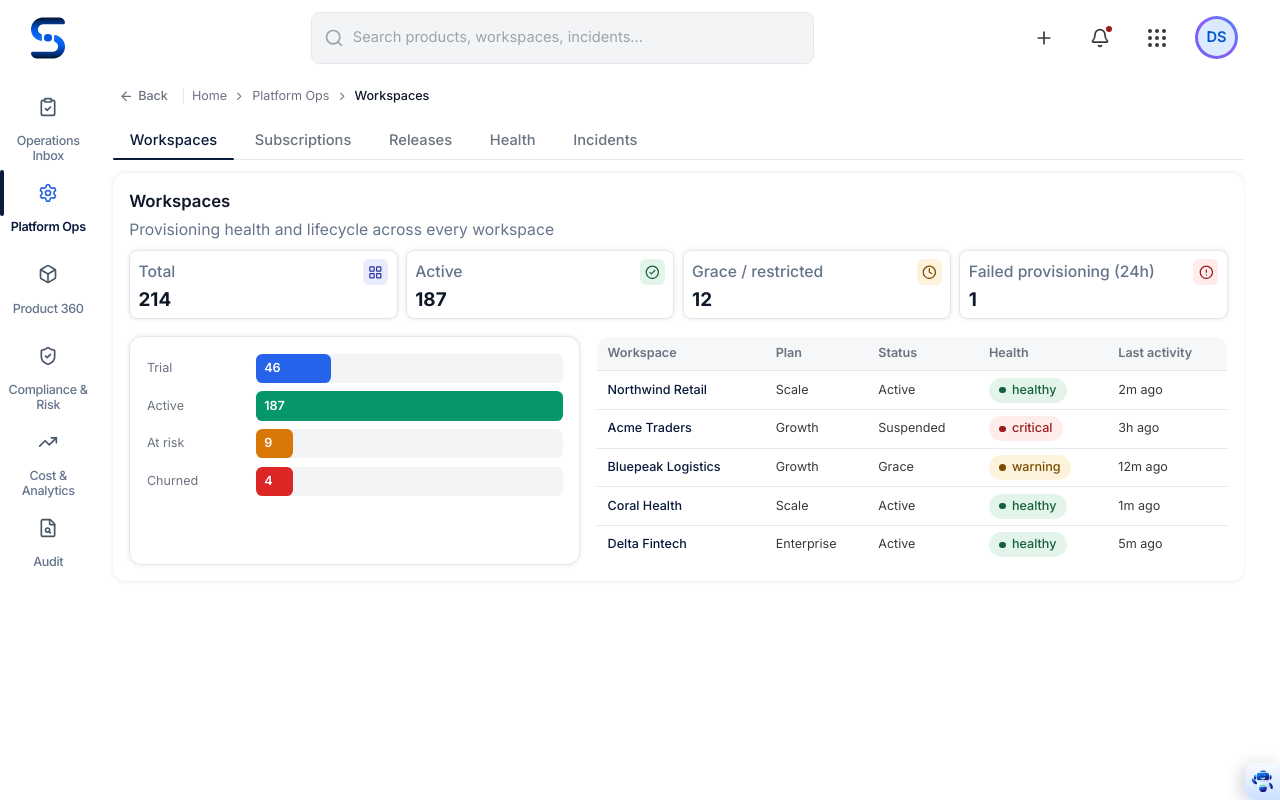
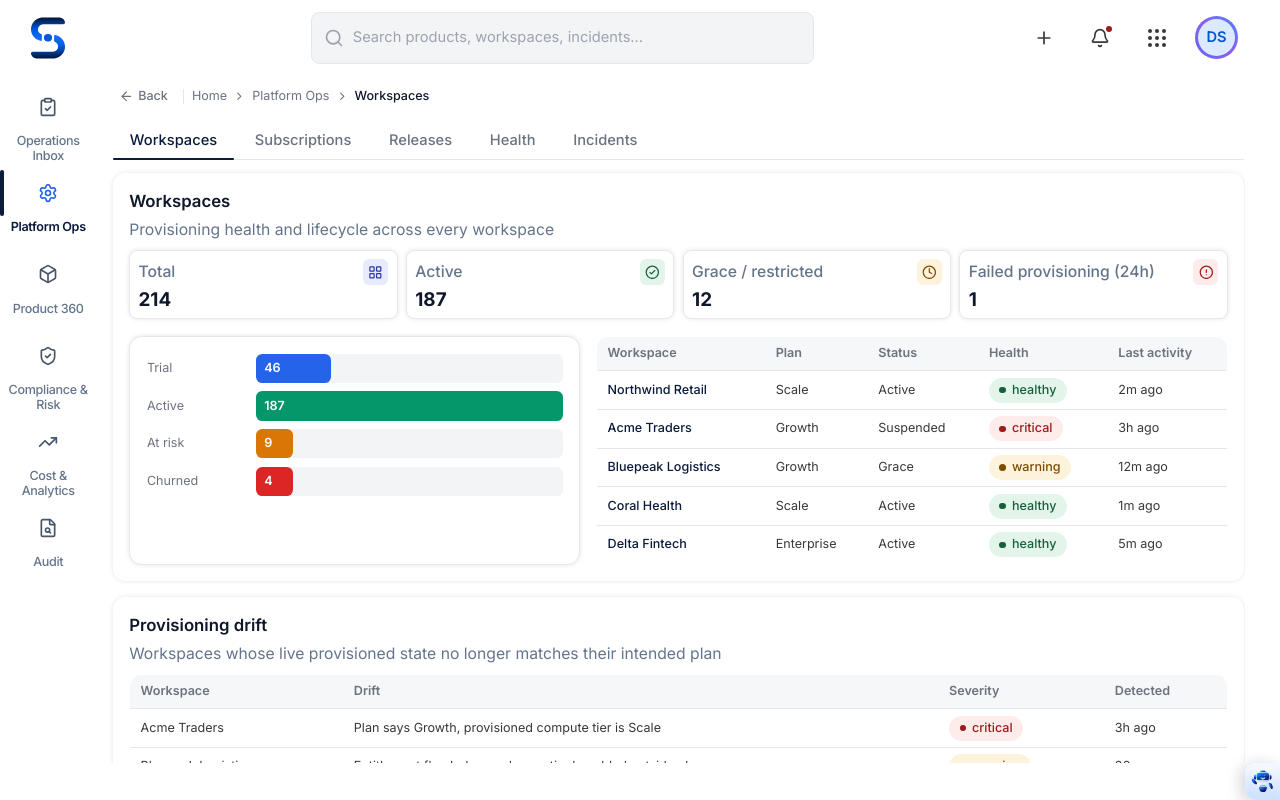
Before and after one commit to RahulRajChaudhary/Setu-v2, a Next.js app: page /founder/operations in a window 1280 px wide. Built offline with nearby package versions, Linux system fonts and the light colour scheme.

Commit message:
feat: surface provisioning drift, integrations and feature flags on Platform Ops

```diff
--- a/app/founder/operations/OperationsContent.tsx
+++ b/app/founder/operations/OperationsContent.tsx
@@ -18,6 +18,7 @@ import {
   workspaceKpis,
   workspaceFunnel,
   workspaceRows,
+  provisioningDriftRows,
   subscriptionKpis,
   subscriptionStatusDonut,
   subscriptionRows,
@@ -25,9 +26,11 @@ import {
   releaseErrorRates,
   rolloutTimeline,
   releaseRows,
+  featureFlagRows,
   productHealthGrid,
   productHealthSignals,
   dependencyMap,
+  integrationRows,
   syntheticChecks,
   incidentsBySeverity,
   incidentRows,
@@ -99,7 +102,24 @@ function WorkspacesTab() {
     { key: "lastActivity", header: "Last activity", render: (r) => r.lastActivity },
   ];
 
+  const driftColumns: Column<(typeof provisioningDriftRows)[number]>[] = [
+    { key: "workspaceName", header: "Workspace", render: (r) => r.workspaceName, sortValue: (r) => r.workspaceName },
+    { key: "driftType", header: "Drift", render: (r) => r.driftType },
+    {
+      key: "severity",
+      header: "Severity",
+      render: (r) => <StatusBadge status={r.severity} label={r.severity} />,
+      filterConfig: {
+        type: "multiSelect",
+        accessor: (r) => r.severity,
+        options: ["warning", "critical"].map((v) => ({ value: v, label: v })),
+      },
+    },
+    { key: "detectedAt", header: "Detected", render: (r) => r.detectedAt },
+  ];
+
   return (
+    <div className="flex flex-col gap-[var(--space-md)]">
       <Card title="Workspaces" description="Provisioning health and lifecycle across every workspace">
         <div className="mb-4 grid grid-cols-2 gap-[var(--space-sm)] screen-sm:grid-cols-4">
           <StatTile label="Total" value={workspaceKpis.total} tone="info" icon={<LayoutGrid size={16} />} />
@@ -125,6 +145,18 @@ function WorkspacesTab() {
           />
         </div>
       </Card>
+
+      <Card title="Provisioning drift" description="Workspaces whose live provisioned state no longer matches their intended plan">
+        <DataTable
+          columns={driftColumns}
+          rows={provisioningDriftRows}
+          getRowKey={(r) => r.id}
+          pageSize={5}
+          emptyTitle="No provisioning drift"
+          emptyDescription="Every workspace's provisioned state matches its plan."
+        />
+      </Card>
+    </div>
   );
 }
 
@@ -209,6 +241,7 @@ function ReleasesTab() {
   ];
 
   return (
+    <div className="flex flex-col gap-[var(--space-md)]">
     <Card title="Releases — DORA scorecard" description="Deployment performance benchmarked against DORA elite/high/medium/low bands">
       <div className="grid grid-cols-2 gap-[var(--space-sm)] screen-sm:grid-cols-4">
         {doraScorecard.map((k) => {
@@ -271,6 +304,40 @@ function ReleasesTab() {
         </p>
         <DataTable columns={columns} rows={releaseRows} getRowKey={(r) => r.id} pageSize={5} emptyTitle="No releases" />
       </div>
+    </Card>
+    <FeatureFlagsCard />
+    </div>
+  );
+}
+
+function FeatureFlagsCard() {
+  return (
+    <Card title="Feature flags" description="Active rollout flags per product">
+      <ul className="flex flex-col gap-[var(--space-sm)]">
+        {featureFlagRows.map((f) => (
+          <li key={f.id}>
+            <div className="mb-1 flex items-center justify-between text-xs">
+              <span className="font-medium text-[var(--text-secondary)]">
+                {f.flagName} <span className="text-[var(--text-muted)]">&middot; {f.product}</span>
+              </span>
+              {f.killSwitchEnabled ? (
+                <StatusBadge status="critical" label="Kill switch armed" />
+              ) : (
+                <span className="text-[var(--text-muted)]">{f.rolloutPct}% rolled out</span>
+              )}
+            </div>
+            <div className="h-2 w-full overflow-hidden rounded-full bg-[var(--search-bg)]">
+              <div
+                className="h-full rounded-full"
+                style={{
+                  width: `${f.rolloutPct}%`,
+                  backgroundColor: f.killSwitchEnabled ? "var(--status-critical-fg)" : "var(--chart-1)",
+                }}
+              />
+            </div>
+          </li>
+        ))}
+      </ul>
     </Card>
   );
 }
@@ -362,6 +429,22 @@ function HealthTab() {
                 <span className="font-medium">{d.product}</span> &rarr; {d.service}
               </span>
               <StatusBadge status={d.status} label={d.status} />
+            </li>
+          ))}
+        </ul>
+      </Card>
+
+      <Card title="Integrations" description="Third-party and partner integration health, separate from internal service dependencies above">
+        <ul className="flex flex-col gap-2">
+          {integrationRows.map((i) => (
+            <li key={i.id} className="flex items-center justify-between gap-2 rounded-lg border border-[var(--divider)] p-3 text-sm">
+              <span className="text-[var(--text-secondary)]">
+                <span className="font-medium">{i.name}</span> &middot; {i.product}
+                <span className="ml-2 text-xs text-[var(--text-muted)]">
+                  last sync {i.lastSyncAt} &middot; {i.errorCount24h} errors/24h
+                </span>
+              </span>
+              <StatusBadge status={i.status} label={i.status} />
             </li>
           ))}
         </ul>
```
Lines whose indentation alone changed are shown as unchanged.
